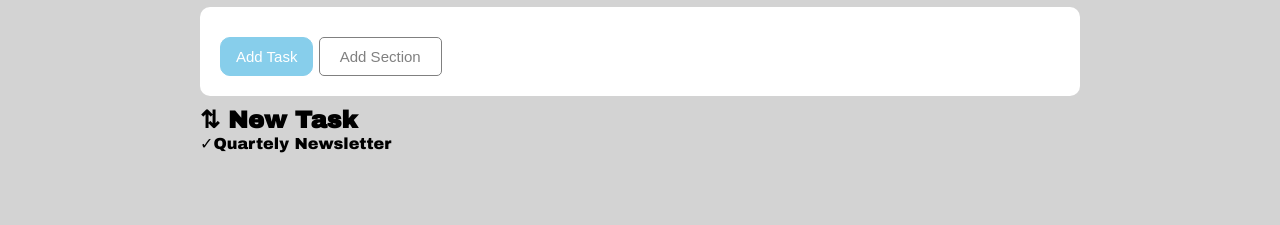
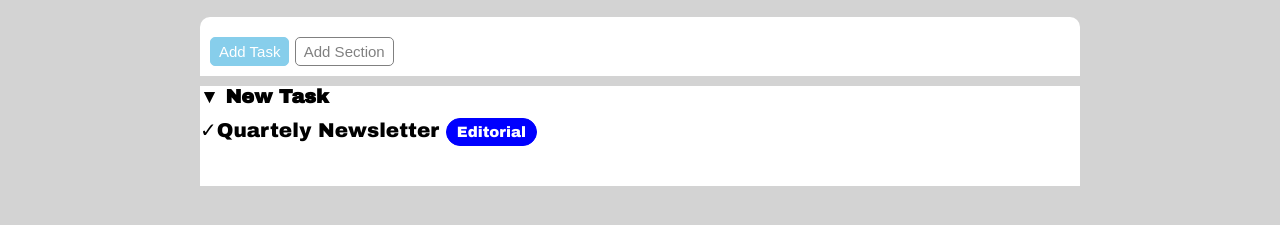
Before and after one commit to Luigidefilippo/html-css-toboolist, a plain HTML site: page index.html in a window 1280 px wide. Shown: the part 103-328 px from the top of the page. Drawn offline with Linux system fonts and the light colour scheme.

Commit message:
today task

```diff
--- a/css/style.css
+++ b/css/style.css
@@ -36,22 +36,25 @@ body {
 
   }
   .conteiner-button {
-    background-color: white;
+    background-color:white ;
     margin-left: 200px;
-    margin-top: 10px;
+    margin-top: 20px;
     margin-right: 200px;
+    padding-left: 10px;
+    padding-bottom: 10px;
     text-align: left;
-    border-radius: 10px;
-    padding: 20px;
+    border-top-left-radius: 10px;
+    border-top-right-radius: 10px;
+
 }
 
 .task{
     background-color: skyblue;
-    margin: 10px 0 0 0;
   border: 1px solid skyblue;
-    border-radius: 10px;
+  margin-top: 20px;
+  border-radius: 5px;
   color: white;
-    padding: 10px 15px;
+  padding: 5px 8px;
   text-align: left;
   text-decoration: none;
   display: inline-block;
@@ -63,14 +66,56 @@ body {
   border: 1px solid gray;
   border-radius: 5px;
   color: gray;
-  padding: 10px 20px;
+  padding: 5px 8px;
   text-align: left;
   text-decoration: none;
   display: inline-block;
   font-size: 15px;
 }
-.main-task{
+#main-task{
     margin-left: 200px;
     margin-top: 10px;
     margin-right: 200px;
+    font-size: 0.8rem;
+    background-color: white;
 }
+
+.check {
+    font-size: 20px;
+    /* display: inline-block;
+    background-color: white;
+    border: 3px solid green;
+    width: 20px;
+    height: 20px;
+    border-radius: 50%;
+    text-align: center;
+    position: absolute; */
+    }
+
+    /* .check:before {
+    content: "\2713";
+    font-size: 30px;
+    text-align: center;
+    color: green;
+    position: absolute;
+    left: 50%;
+    top: 50%;
+    transform: translate(-50%, -50%);
+    } */
+.newsletter{
+    font-size: 20px;
+}
+#total-compleate{
+    background-color: blue;
+    border: 1px solid blue;
+    margin-top: 10px;
+    border-radius: 5px;
+    color: white;
+    padding: 5px 10px;
+    text-align: center;
+    text-decoration: none;
+    display: inline-block;
+    font-size: 15px;
+    border-radius: 25px;
+    margin-bottom: 40px;
+    }
--- a/index.html
+++ b/index.html
@@ -26,9 +26,11 @@
         <button class="add-section"> Add Section</button>
         </div>
         <!-- add section task -->
-        <section class="main-task">
-        <h2 class="">&UpArrowDownArrow; New Task</h2>
-        <p><span>&check;</span>Quartely Newsletter</p>
+        <section id="main-task">
+        <h2 class="">&#9660; New Task</h2>
+        <p class="newsletter"><span class="check">&check;</span>Quartely Newsletter <span id="total-compleate">Editorial</span></p>
+        <h2 class="Today-task"></h2>
+
 
         </section>
         <!-- /section task -->
```
Lines whose indentation alone changed are shown as unchanged.
